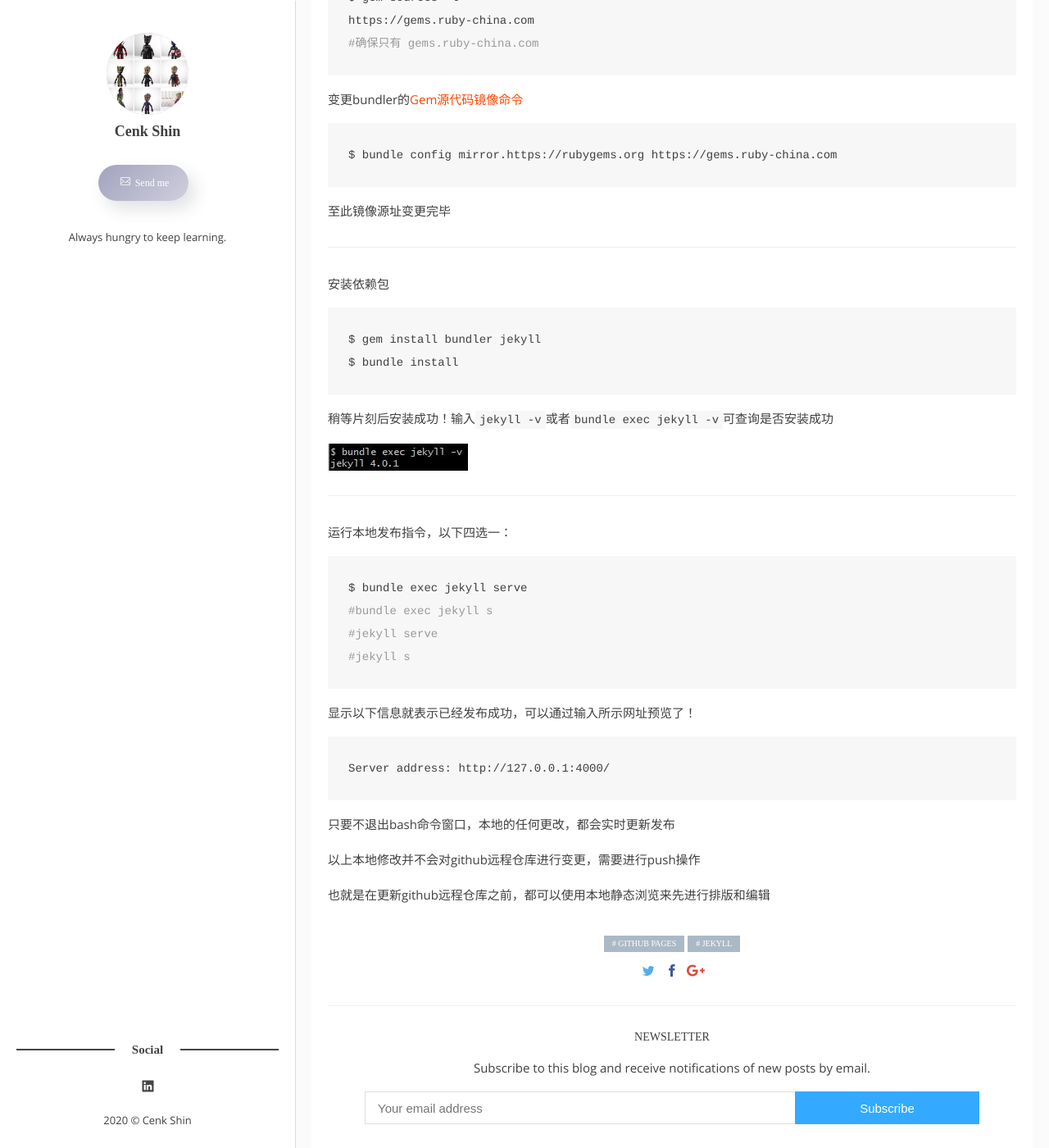
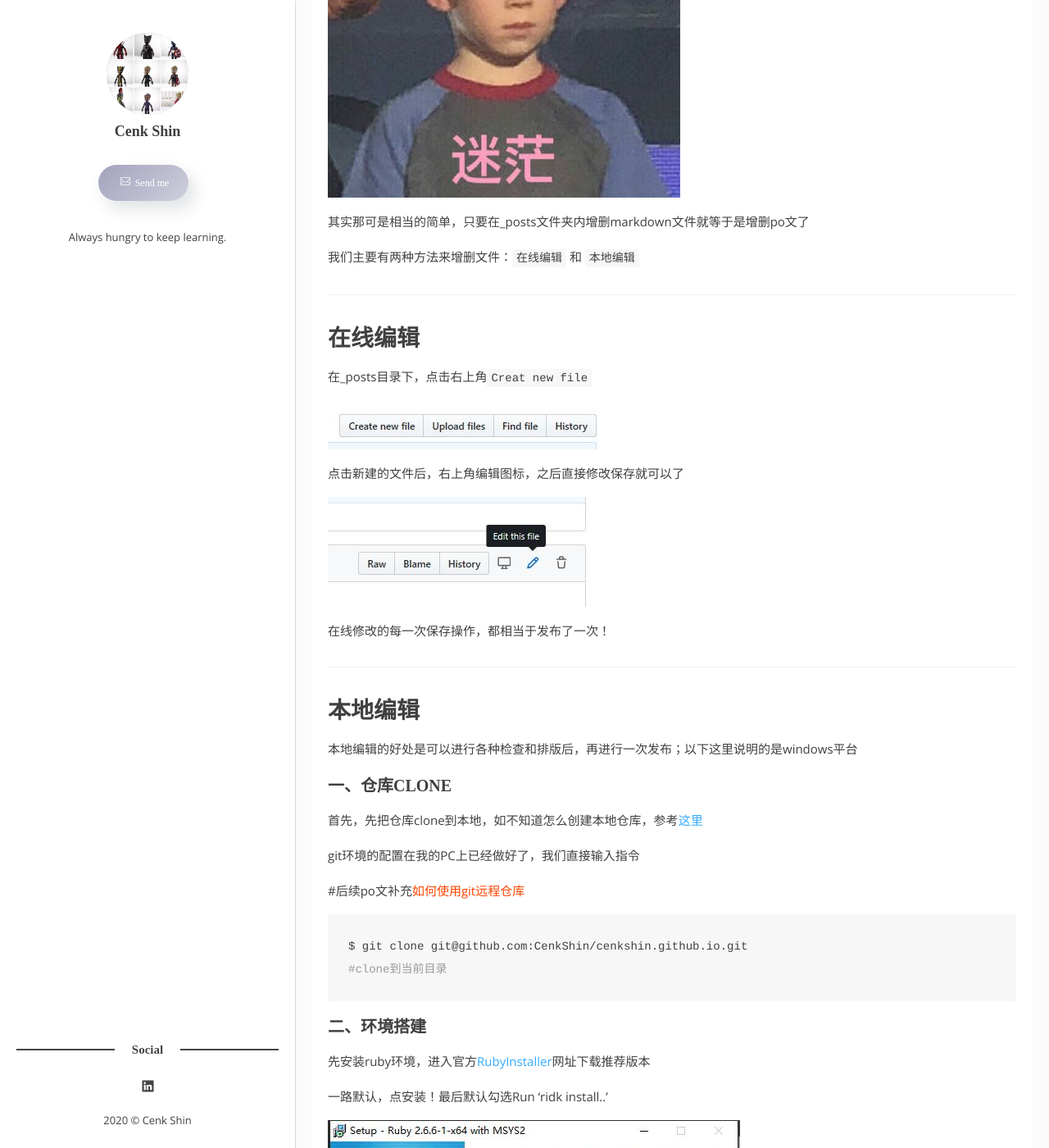
Before and after one commit to CenkShin/cenkshin.github.io, a Jekyll site: the page built from _posts/2020-05-31-如何修改个人博客01.markdown, in a window 1280 px wide and 1400 px high, scrolled down 913 px. Shown: the whole window at 82% size. Built offline with Jekyll 4.4.1, drawn with Linux system fonts in a browser that asks for light colours; some web fonts are replaced; comment, search, counter and statistics services are not loaded; some of the changed text lies outside the part shown.

Commit message:
modify 20200531 post

````diff
--- a/_posts/2020-05-31-licheepi_00.markdown
+++ b/_posts/2020-05-31-licheepi_00.markdown
@@ -2,7 +2,7 @@
 layout: post
 title: 荔枝派zero入门(一)
 image: licheepi.JPG
-date: 2020-05-30 22:11:20 +0800
+date: 2020-05-31 22:11:20 +0800
 tags: [linux,allwinner,v3s]
 categories: tech
 ---
--- a/_posts/2020-05-31-如何修改个人博客01.markdown
+++ b/_posts/2020-05-31-如何修改个人博客01.markdown
@@ -6,12 +6,71 @@ date: 2020-05-31 17:35:20 +0800
 tags: [github pages,jekyll]
 categories: tech
 ---
-RubyGems一直以来在国内都非常难访问到，官方安装的镜像默认是使用官方源址，当需要安装依赖插件的时候，可能都会卡住不动。
-所以在此之前，我们可以变更镜像源址，说明请参考[Ruby China](https://gems.ruby-china.com/)。
+上篇简单描述了如何快速搭建静态博客，不记得就点[此](https://cenkshin.github.io/2020/05/27/如何使用github-pages+jekyll搭建个人博客/)回顾一下
+
+有小伙伴说已经按照教程搭建好了博客了，下一步我该怎么po文呢？
+
+![]({{site.baseurl}}/images/20200531_2.JPG)
+
+其实那可是相当的简单，只要在_posts文件夹内增删markdown文件就等于是增删po文了
+
+我们主要有两种方法来增删文件：```在线编辑``` 和 ```本地编辑```
 
 ***
 
-前面我们已经成功安装了window对应的```ruby+devkit```环境，在安装依赖包之前先更新镜像源址，具体操作如下
+## **在线编辑**
+
+在_posts目录下，点击右上角```Creat new file```
+
+![]({{site.baseurl}}/images/20200531_7.JPG)
+
+点击新建的文件后，右上角编辑图标，之后直接修改保存就可以了
+
+![]({{site.baseurl}}/images/20200531_8.JPG)
+
+在线修改的每一次保存操作，都相当于发布了一次！
+
+***
+
+## **本地编辑**
+
+本地编辑的好处是可以进行各种检查和排版后，再进行一次发布；以下这里说明的是windows平台
+
+#### **一、仓库CLONE**
+
+首先，先把仓库clone到本地，如不知道怎么创建本地仓库，参考[这里](https://pages.github.com/)
+
+git环境的配置在我的PC上已经做好了，我们直接输入指令
+
+#后续po文补充<font color="#FF4500">如何使用git远程仓库</font>
+
+{% highlight markdown %}
+$ git clone git@github.com:CenkShin/cenkshin.github.io.git
+#clone到当前目录
+{% endhighlight %}
+
+#### **二、环境搭建**
+
+先安装ruby环境，进入官方[RubyInstaller](https://rubyinstaller.org/downloads/)网址下载推荐版本
+
+一路默认，点安装！最后默认勾选Run ‘ridk install..’
+
+![]({{site.baseurl}}/images/20200531_3.JPG)
+
+弹出以下命令窗口，不清楚的情况，就直接按回车咯
+
+![]({{site.baseurl}}/images/20200531_4.JPG)
+
+最后弹出“今日无事可做”的log，说明已经安装完成了，再按一次回车自动退出；
+
+下一步进入本地仓库目录，然后右键点击```Git Bash Here```打开git bash命令窗口，输入 ```gem -v``` 可查看是否安装成功
+
+![]({{site.baseurl}}/images/20200531_5.JPG)
+
+> RubyGems一直以来在国内都非常难访问到，当需要安装依赖插件的时候，可能都会卡住不动。
+> 官方安装的镜像默认是使用官方源址，所以在此之前，我们可以变更镜像源址，说明请参考[Ruby China](https://gems.ruby-china.com/)。
+
+前面我们已经成功安装了windows对应的```ruby+devkit```环境，接下来安装```jekyll```之前先更新镜像源址，具体操作如下
 
 变更gem源址
 
@@ -23,27 +82,23 @@ https://gems.ruby-china.com
 {% endhighlight %}
 
 变更bundler的<font color="#FF4500">Gem源代码镜像命令</font>
-
 {% highlight markdown %}
 $ bundle config mirror.https://rubygems.org https://gems.ruby-china.com
 {% endhighlight %}
-
 至此镜像源址变更完毕
 
-***
-
-安装依赖包
-
+安装```jekyll```和```bundler```
 {% highlight markdown %}
 $ gem install bundler jekyll
 $ bundle install
 {% endhighlight %}
-
 稍等片刻后安装成功！输入```jekyll -v```或者```bundle exec jekyll -v```可查询是否安装成功
 
 ![]({{site.baseurl}}/images/20200531_1.JPG)
 
-***
+
+
+#### **三、本地发布**
 
 运行本地发布指令，以下四选一：
 
@@ -60,8 +115,20 @@ $ bundle exec jekyll serve
 Server address: http://127.0.0.1:4000/
 {% endhighlight %}
 
-只要不退出bash命令窗口，本地的任何更改，都会实时更新发布
+只要不退出bash命令窗口，本地的任何更改，都会实时更新local address
 
-以上本地修改并不会对github远程仓库进行变更，需要进行push操作
+
+
+#### **四、远程推送**
+
+以上本地修改并不会对github远程仓库进行变更，需要另外进行push操作
 
 也就是在更新github远程仓库之前，都可以使用本地静态浏览来先进行排版和编辑
+
+基本的git推送操作后，等待几分钟就可以通过```yourname.github.io```来访问了
+
+本篇到此结束，此处应有掌声！
+
+![]({{site.baseurl}}/images/20200531_9.JPG)
+
+***
````
Also changed, not shown: images/20200531_2.JPG (added), images/20200531_3.JPG (renamed from images/20200527_33.JPG), images/20200531_4.JPG (renamed from images/20200527_34.JPG), images/20200531_5.JPG (renamed from images/20200527_35.JPG), images/20200531_6.JPG (renamed from images/20200527_38.JPG), images/20200531_7.JPG (added), images/20200531_8.JPG (added), images/20200531_9.JPG (added).
